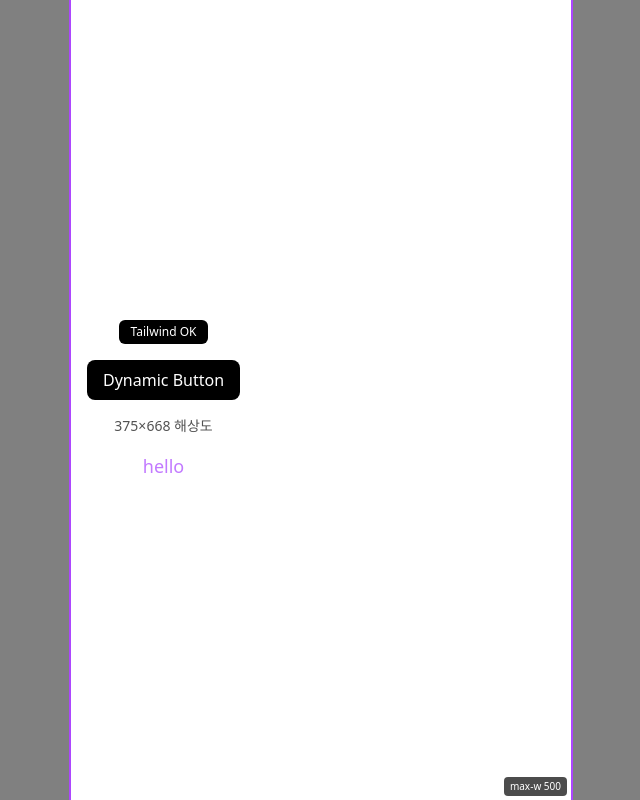
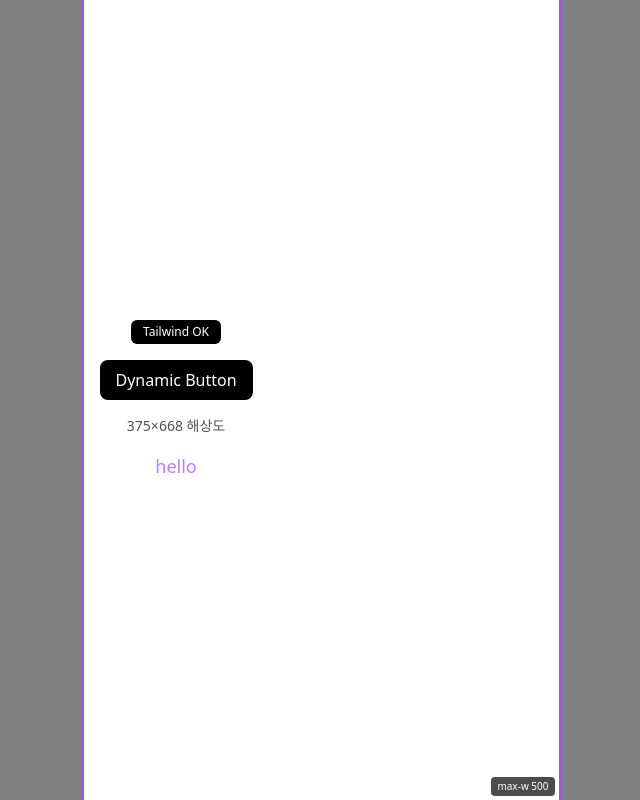
Before and after one commit to depromeet/17th-team3-Web, a Next.js app: page / in a window 1280 px wide. Shown: the whole page, without its empty margins (319-959 px from the left). Built offline with nearby package versions, Linux system fonts and the light colour scheme.

Commit message:
[refactor] 디자이너 요구사항에 따른 max-w-475px 적용및 min-h-screen-safe 적용

```diff
--- a/src/app/_components/layout/ScaledStage.tsx
+++ b/src/app/_components/layout/ScaledStage.tsx
@@ -36,11 +36,11 @@ const ScaledStage = ({
   };
 
   const productionStage = () => (
-    <div className="min-h-screen w-full">
+    <div className="min-h-screen-safe w-full">
       <Backdrop backdrop={backdrop} />
       <div
         className={cn(
-          'relative mx-auto flex min-h-dvh w-full max-w-[500px] flex-col overflow-hidden bg-white',
+          'min-h-screen-safe relative mx-auto flex w-full max-w-[475px] flex-col overflow-hidden bg-white',
           showFrame && frameClassName
         )}
       >
```
